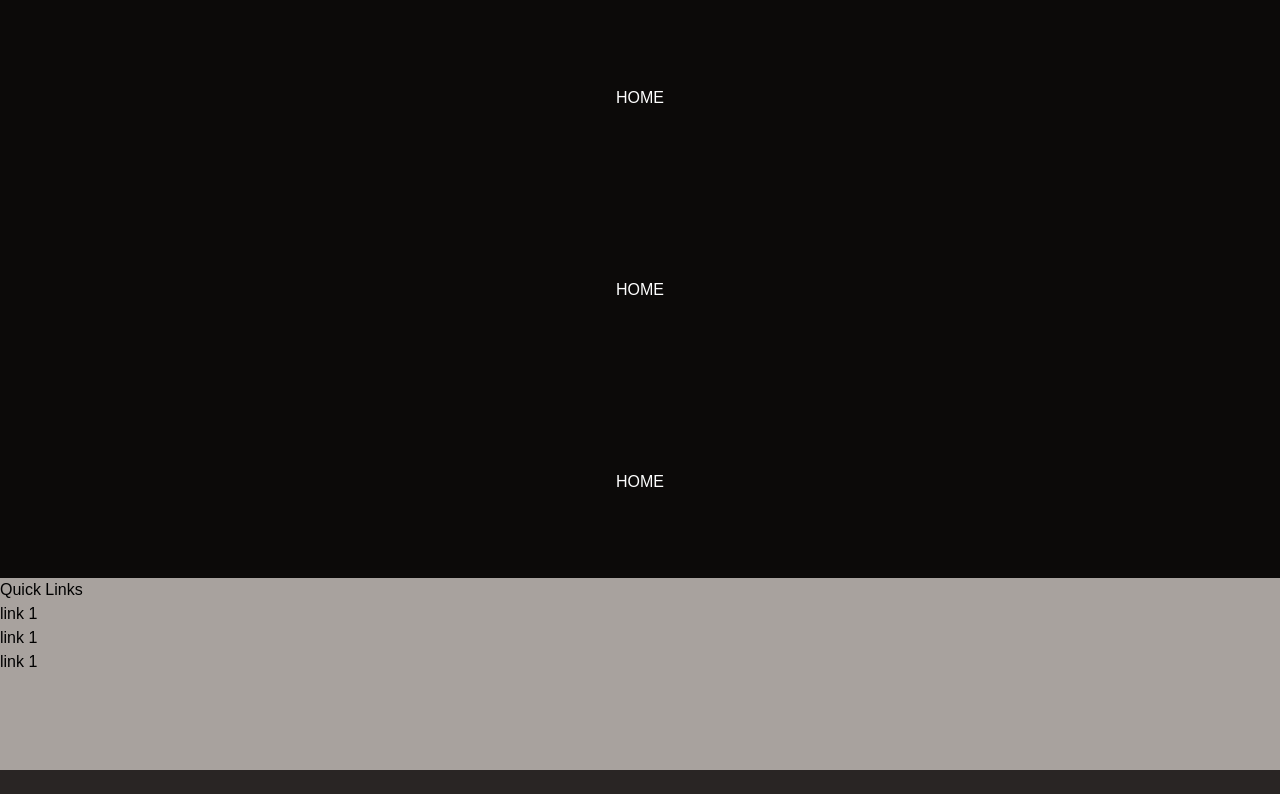
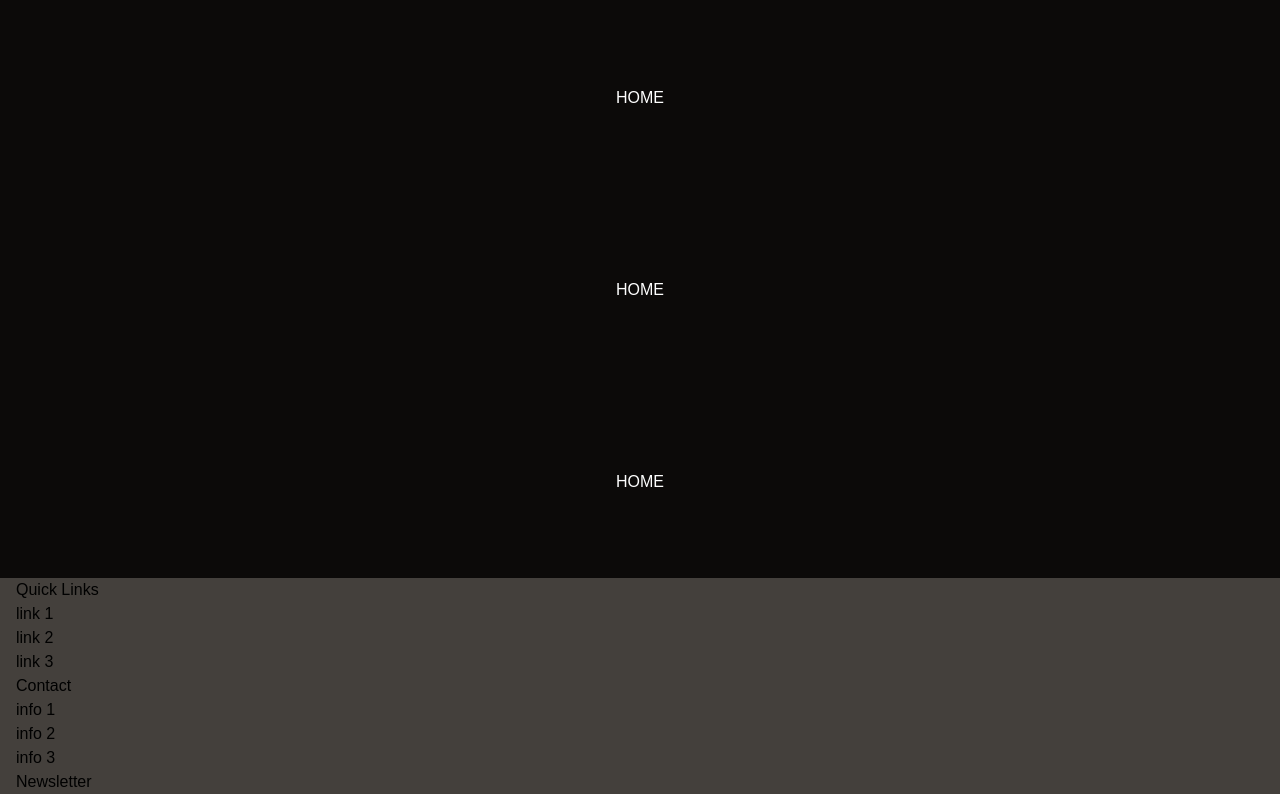
Before and after one commit to orgdm/gpfh, a Next.js app: page / in a window 1280 px wide. Shown: the part 314-1108 px from the top of the page. Before the commit the page ends 1084 px from the top, so only its background shows below. Built offline with nearby package versions, Linux system fonts and the light colour scheme; a web font is replaced by a local one.

Commit message:
footer and nav menu bg

```diff
--- a/src/components/layout/Footer.tsx
+++ b/src/components/layout/Footer.tsx
@@ -2,16 +2,27 @@
 
 const Footer = () => {
   return (
-    <footer id='footer' className='bg-stone-400'>
-      <div className='min-h-48'>
+    <footer id='footer' className='bg-stone-700'>
+      <div className='min-h-48 px-4'>
         <div className='flex flex-col w-full'>
           <div>
-            <h6>Quick Links</h6>
+            <h5>Quick Links</h5>
             <ul>
               <li>link 1</li>
-              <li>link 1</li>
-              <li>link 1</li>
+              <li>link 2</li>
+              <li>link 3</li>
             </ul>
+          </div>
+          <div>
+            <h5>Contact</h5>
+            <ul>
+              <li>info 1</li>
+              <li>info 2</li>
+              <li>info 3</li>
+            </ul>
+          </div>
+          <div>
+            <h4>Newsletter</h4>
           </div>
         </div>
       </div>
--- a/src/components/layout/FullScreenNav.tsx
+++ b/src/components/layout/FullScreenNav.tsx
@@ -38,8 +38,8 @@ const FullScreenNav = ({ open, setOpen }: FullScreenNavProps) => {
         `${baseStyle}` +
         `${
           open
-            ? ' -translate-x-0 md:translate-y-0 md:translate-x-0'
-            : ' translate-x-full md:-translate-y-full md:translate-x-0'
+            ? ' -translate-x-0 md:translate-y-0 md:translate-x-0 opacity-100'
+            : ' translate-x-full md:-translate-y-full md:translate-x-0 opacity-0'
         }`
       }
     >
@@ -52,7 +52,7 @@ const FullScreenNav = ({ open, setOpen }: FullScreenNavProps) => {
             <div className='w-full h-full'></div>
           </div>
         </div>
-        <div className='w-full h-full block relative bg-stone-600/60 md:col-span-5'>
+        <div className='w-full h-full block relative bg-stone-800/20 blur-3xl  md:col-span-5'>
           <div className='bg-transparent pointer-events-none h-head'></div>
           <div className='mt-12 mb-10'>
             <ul className='flex flex-col w-full pointer-events-auto px-8'>
```
